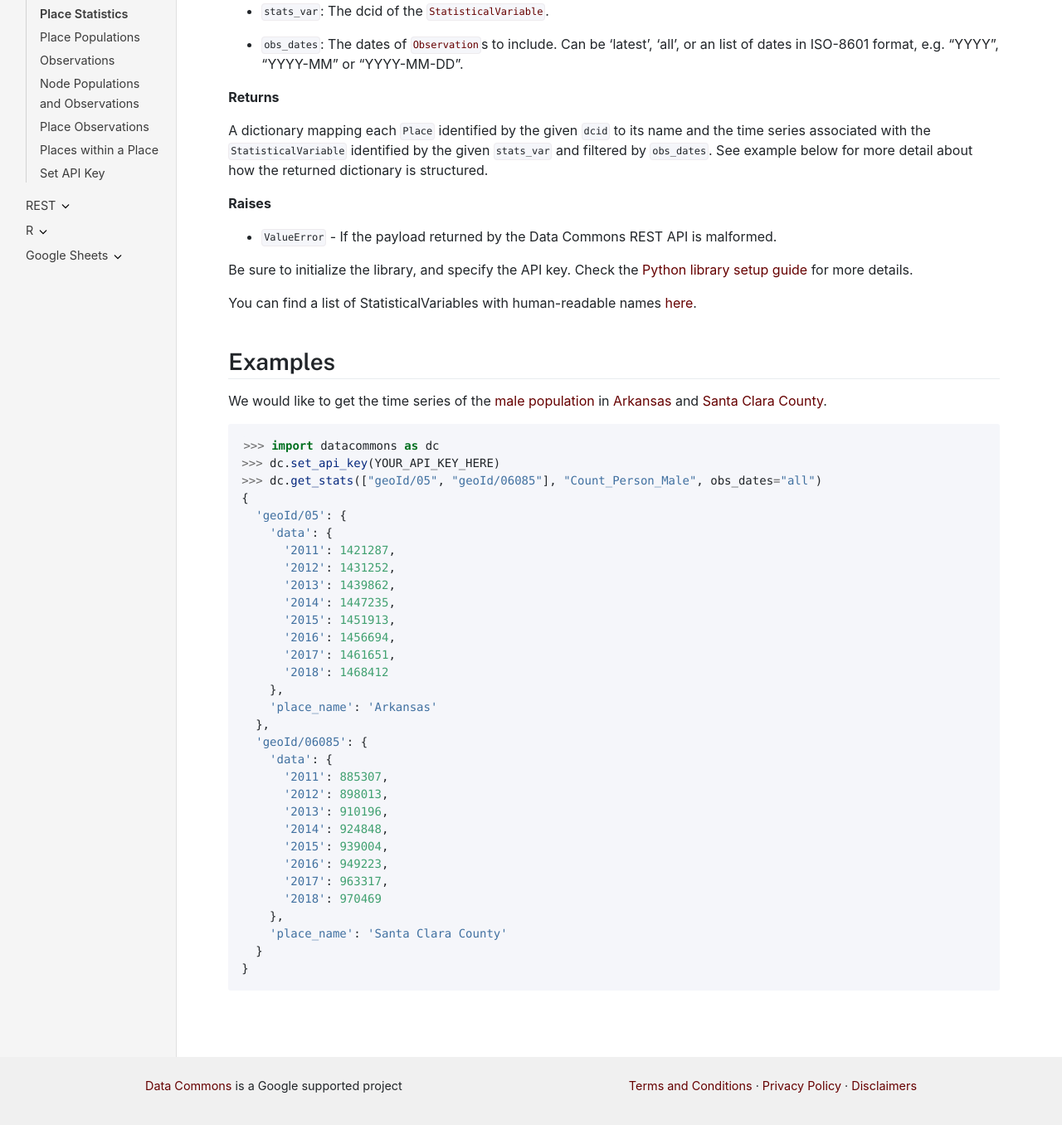
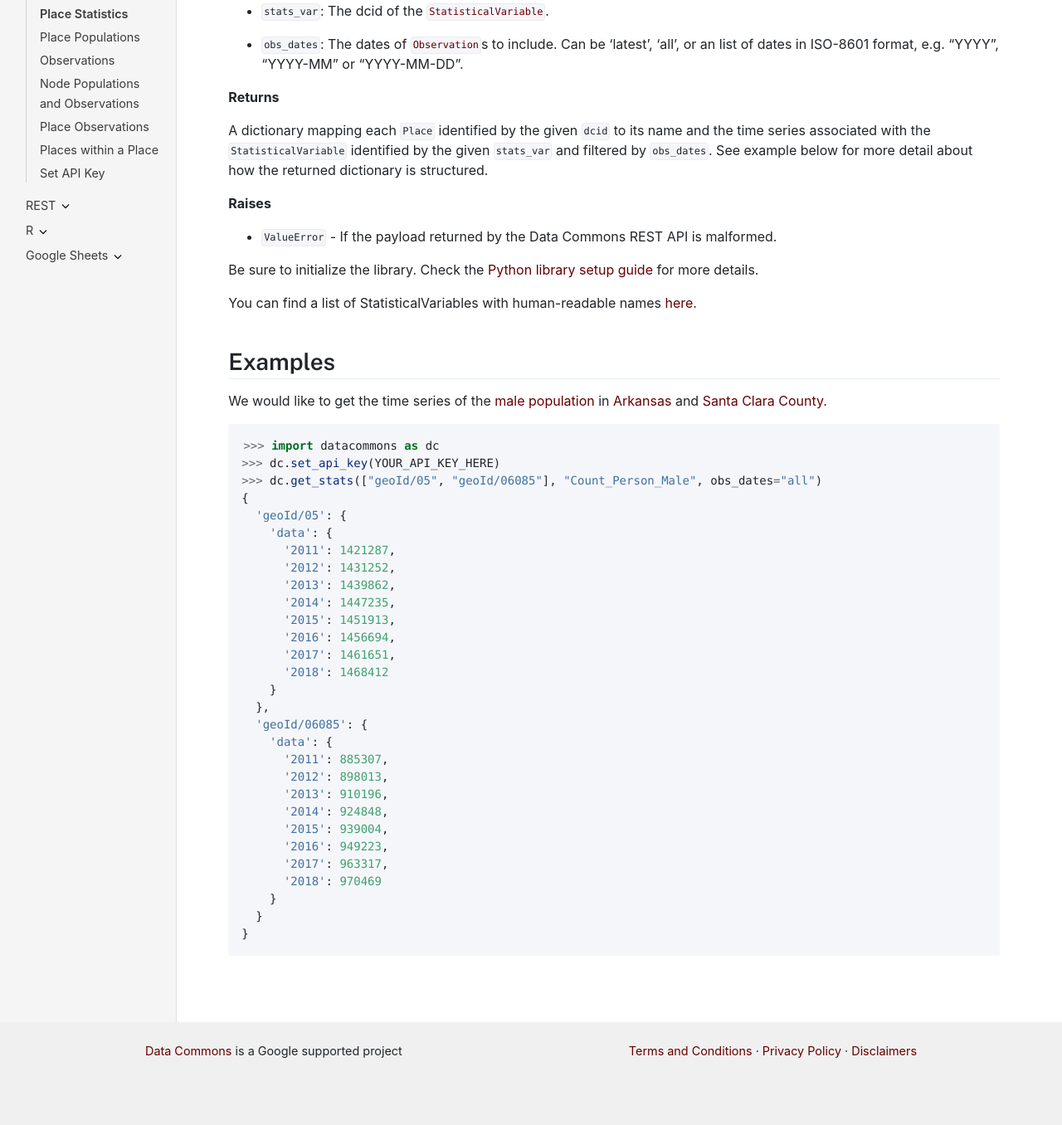
Before and after one commit to datacommonsorg/docsite, a Jekyll site: the page built from api/python/stats.md, in a window 1280 px wide and 1400 px high, scrolled down 420 px. Shown: the top 1356 px of the window at 83% size. Built offline with Jekyll 4.4.1, drawn with Linux system fonts in a browser that asks for light colours.

Commit message:
Remove references to non-data properties of get_stats (#49)

````diff
--- a/api/python/stats.md
+++ b/api/python/stats.md
@@ -38,7 +38,7 @@ structured.
 *   `ValueError` - If the payload returned by the Data Commons REST API is
 malformed.
 
-Be sure to initialize the library, and specify the API key. Check the [Python library setup guide](/api/python/) for more details.
+Be sure to initialize the library. Check the [Python library setup guide](/api/python/) for more details.
 
 You can find a list of StatisticalVariables with human-readable names [here](/statistical_variables.html).
 
@@ -63,8 +63,7 @@ and [Santa Clara County](https://datacommons.org/browser/geoId/06085).
       '2016': 1456694,
       '2017': 1461651,
       '2018': 1468412
-    },
-    'place_name': 'Arkansas'
+    }
   },
   'geoId/06085': {
     'data': {
@@ -76,8 +75,7 @@ and [Santa Clara County](https://datacommons.org/browser/geoId/06085).
       '2016': 949223,
       '2017': 963317,
       '2018': 970469
-    },
-    'place_name': 'Santa Clara County'
+    }
   }
 }
 ```
````
Also changed, not shown: api/rest/stats.md (+2 -4 lines).
